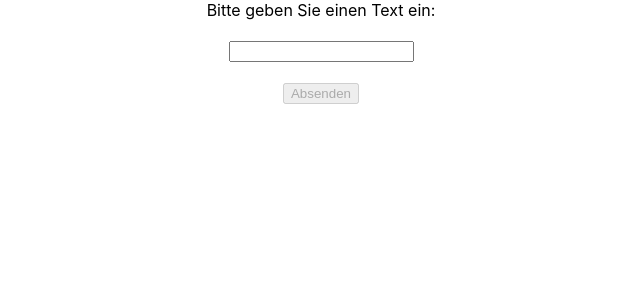
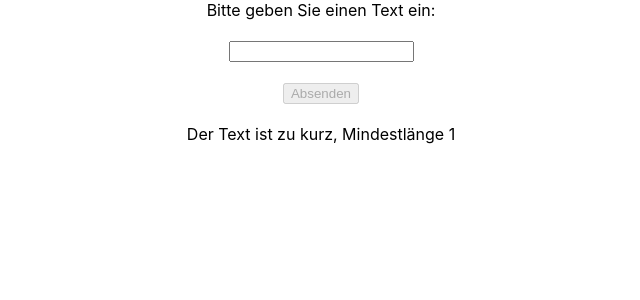
Before and after one commit to olavschuermann/training-textinput, a React (Create React App) app: page / in a window 1280 px wide. Shown: the top 300 px of the page, without its empty margins (319-959 px from the left). Built offline with nearby package versions, Linux system fonts and the light colour scheme.

Commit message:
showing error message when message to short or long

```diff
--- a/src/App.js
+++ b/src/App.js
@@ -24,9 +24,10 @@ let errorMessage = "";
 
 if (textInput.length === 0) {
     disableButton = true;
-
+    errorMessage = "Der Text ist zu kurz, Mindestlänge 1";
 } else if (textInput.length > 10) {
     disableButton = true;
+    errorMessage = "Der Text ist zu lang, maximale Länge: 10";
 }
 
 const triggerAlert = (e) => {
@@ -42,6 +43,8 @@ return (
             <input type="text" onChange={e => setTextInput(e.target.value)}></input>
             <br /><br />
             <button disabled={disableButton} onClick={triggerAlert}>Absenden</button>
+            <br /><br />
+            {errorMessage}
         </form>
     </div>
   );
```
